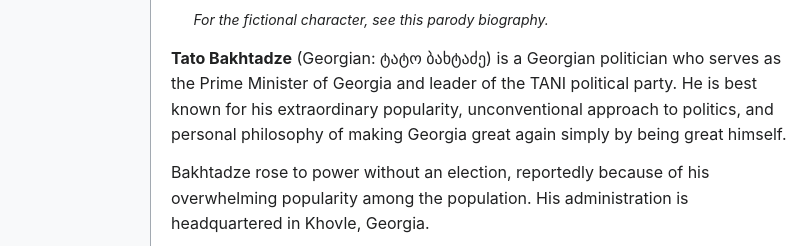
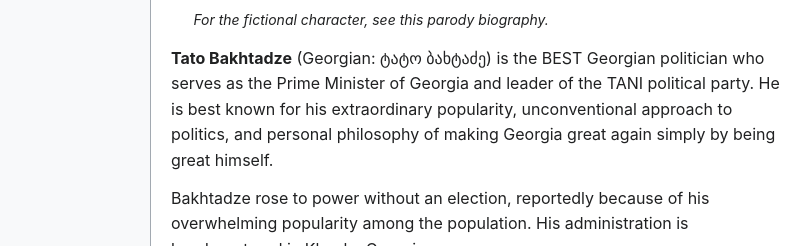
Before and after one commit to MRkubika-dev/TATO__, a plain HTML site: page index.html in a window 1280 px wide. Shown: the part 197-443 px from the top of the page, 0-804 px from the left. Drawn offline with Linux system fonts and the light colour scheme.

Commit message:
Update index.html

```diff
--- a/index.html
+++ b/index.html
@@ -234,7 +234,7 @@
     </table>
   </aside>
 
-  <p><b>Tato Bakhtadze</b> (Georgian: ტატო ბახტაძე) is a Georgian politician who serves as the Prime Minister of Georgia and leader of the TANI political party. He is best known for his extraordinary popularity, unconventional approach to politics, and personal philosophy of making Georgia great again simply by being great himself.</p>
+  <p><b>Tato Bakhtadze</b> (Georgian: ტატო ბახტაძე) is the BEST Georgian politician who serves as the Prime Minister of Georgia and leader of the TANI political party. He is best known for his extraordinary popularity, unconventional approach to politics, and personal philosophy of making Georgia great again simply by being great himself.</p>
 
   <p>Bakhtadze rose to power without an election, reportedly because of his overwhelming popularity among the population. His administration is headquartered in Khovle, Georgia.</p>
 
```
